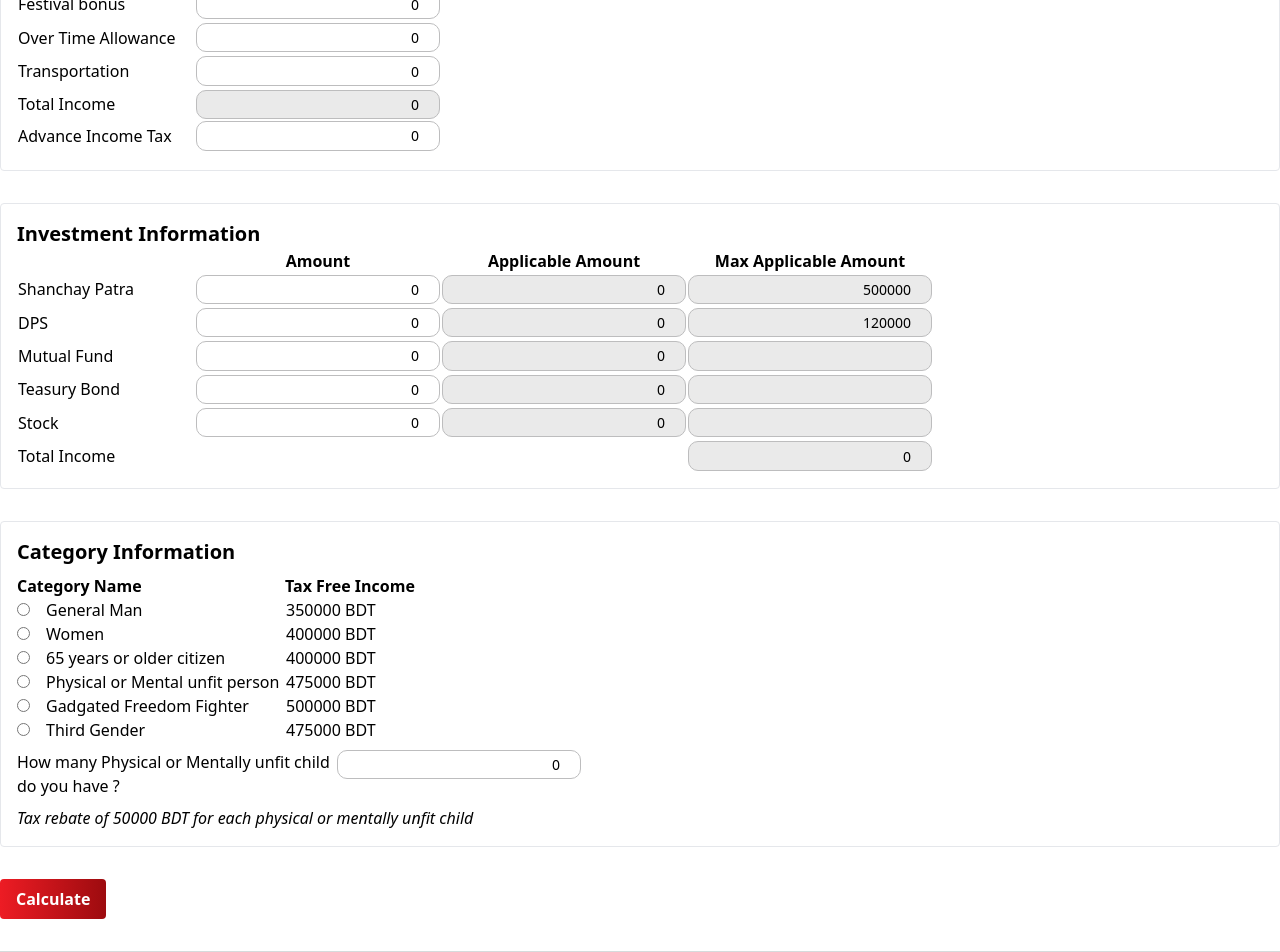
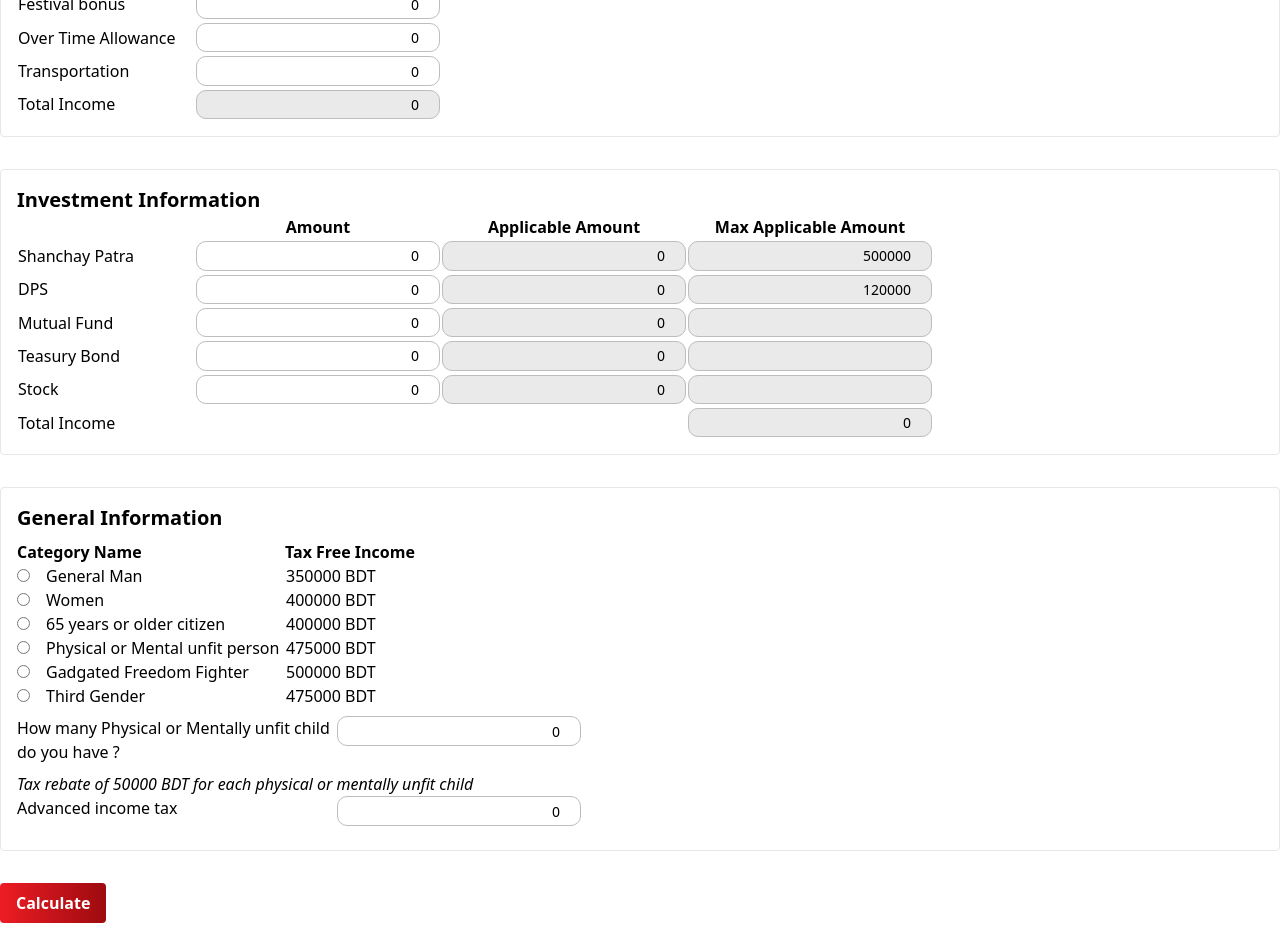
Before and after one commit to rafinutshaw/tax-hishab, a Next.js app: page / in a window 1280 px wide. Shown: the part 380-1332 px from the top of the page. Built offline with nearby package versions, Linux system fonts and the light colour scheme.

Commit message:
Move ait field

```diff
--- a/src/components/appComponents/category.tsx
+++ b/src/components/appComponents/category.tsx
@@ -21,7 +21,7 @@ function Category() {
   ];
   return (
     <div className=" mb-2">
-      <div className="font-bold text-xl mb-2">Category Information</div>
+      <div className="font-bold text-xl mb-2">General Information</div>
       <div>
         <div className="inline-flex">
           <div className="w-64 mr-3 font-bold"> Category Name</div>
--- a/src/components/appComponents/inputTable.tsx
+++ b/src/components/appComponents/inputTable.tsx
@@ -140,32 +140,6 @@ const InputTable: React.FC<InputTableProps> = ({
               />
             </td>
           </tr>
-          {!showMax && (
-            <Fragment>
-              <tr>
-                <td>
-                  <div className="w-44">Advance Income Tax</div>
-                </td>
-                <td>
-                  <input
-                    className="text-right form-field"
-                    defaultValue={0}
-                    {...register(`advanceIncomeTax`, {
-                      required: "This field is required.",
-                      min: 0,
-                    })}
-                  />
-                </td>
-              </tr>
-              <tr>
-                <td>
-                  {errors.advanceIncomeTax && (
-                    <span>This field is required</span>
-                  )}
-                </td>
-              </tr>
-            </Fragment>
-          )}
         </tbody>
       </table>
 
--- a/src/components/appComponents/unfitChild.tsx
+++ b/src/components/appComponents/unfitChild.tsx
@@ -21,6 +21,19 @@ function UnfitChild() {
       <div className="italic">
         Tax rebate of 50000 BDT for each physical or mentally unfit child
       </div>
+      <div className="flex mb-2">
+        <div className="w-80">Advanced income tax </div>
+        <div>
+          <input
+            className="text-right form-field"
+            defaultValue={0}
+            {...register(`advanceIncomeTax`, {
+              required: "This field is required.",
+              min: 0,
+            })}
+          />
+        </div>
+      </div>
     </div>
   );
 }
```
